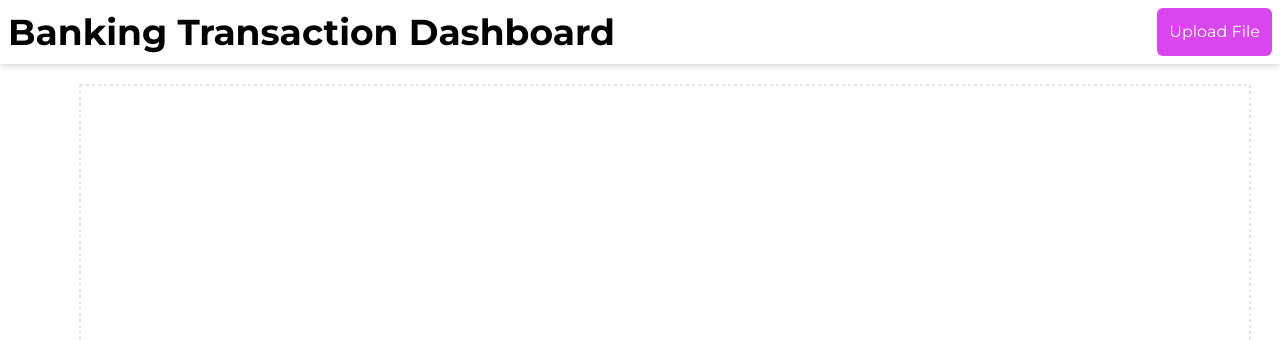
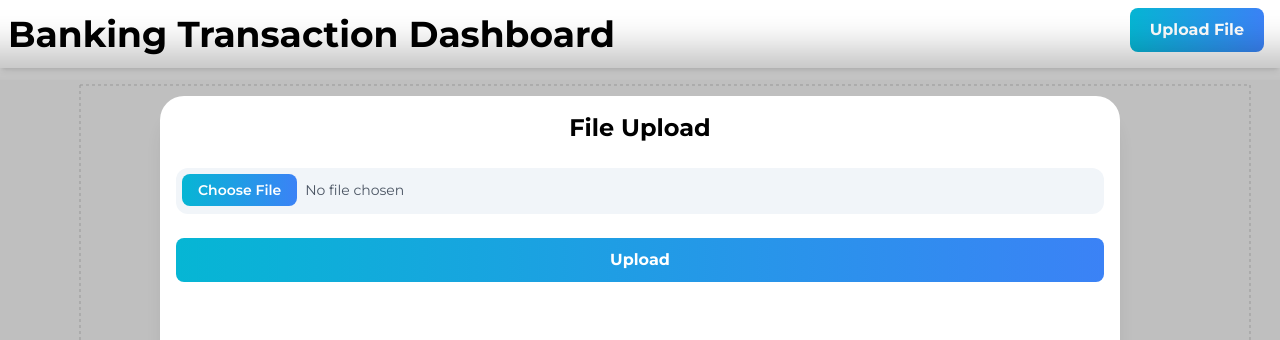
Before and after one commit to jonas-be/Banking-Transaction-Dashboard, a React (Create React App) app in the folder banking-transaction-dashboard/: page / in a window 1280 px wide. Both pictures are taken after a click on the button "Upload File". Shown: the top 340 px of the page. Built offline with nearby package versions, Linux system fonts and the light colour scheme; no server answers.

Commit message:
Implemented UploadPanel

```diff
--- a/banking-transaction-dashboard/src/components/Button.jsx
+++ b/banking-transaction-dashboard/src/components/Button.jsx
@@ -1,9 +1,77 @@
-function Button({ text, addStyle }) {
-  return (
-    <button className={`bg-accent text-white rounded-md p-3 ${addStyle}`} >
-      {text}
-    </button>
-  )
+function Button({ text, size, onClick, addStyle }) {
+
+  switch (size) {
+
+    case "sm":
+      return (
+        <button onClick={onClick} className={`
+        text-sm font-medium
+        text-white
+        text-center
+        bg-gradient-to-r from-cyan-500 to-blue-500 hover:bg-gradient-to-bl rounded-lg px-4 py-1.5 mr-2 mb-2 ${addStyle}`}
+        > {text} </button>
+      )
+
+    case "sml":
+      return (
+        <button onClick={onClick} className={`
+          text-sm font-semibold
+          text-white
+          text-center
+          bg-gradient-to-r from-cyan-500 to-blue-500 hover:bg-gradient-to-bl rounded-lg px-4 py-1.5 mr-2 mb-2 ${addStyle}`}
+        > {text} </button>
+      )
+
+    case "md":
+      return (
+        <button onClick={onClick} className={`
+        text-sm font-medium
+        text-white
+        text-center
+        bg-gradient-to-r from-cyan-500 to-blue-500 hover:bg-gradient-to-bl rounded-lg px-5 py-2.5 mr-2 mb-2 ${addStyle}`}
+        > {text} </button>
+      )
+
+    case "mdl":
+      return (
+        <button onClick={onClick} className={`
+        text-sm font-semibold
+        text-white
+        text-center
+        bg-gradient-to-r from-cyan-500 to-blue-500 hover:bg-gradient-to-bl rounded-lg px-5 py-2.5 mr-2 mb-2 ${addStyle}`}
+        > {text} </button>
+      )
+
+    case "xl":
+      return (
+        <button onClick={onClick} className={`
+          text-md font-semibold
+          text-white
+          text-center
+          bg-gradient-to-r from-cyan-500 to-blue-500 hover:bg-gradient-to-bl rounded-lg px-5 py-2.5 mr-2 mb-2 ${addStyle}`}
+        > {text} </button>
+      )
+
+    case "xll":
+      return (
+        <button onClick={onClick} className={`
+            text-md font-bold
+            text-white
+            text-center
+            bg-gradient-to-r from-cyan-500 to-blue-500 hover:bg-gradient-to-bl rounded-lg px-5 py-2.5 mr-2 mb-2 ${addStyle}`}
+        > {text} </button>
+      )
+
+    default:
+      return (
+        <button onClick={onClick} className={`
+        text-sm font-semibold
+        text-white
+        text-center
+        bg-gradient-to-r from-cyan-500 to-blue-500 hover:bg-gradient-to-bl rounded-lg px-5 py-2.5 mr-2 mb-2 ${addStyle}`}
+        > {text} </button>
+      )
+  }
 }
 
 export default Button
--- a/banking-transaction-dashboard/src/components/Header.jsx
+++ b/banking-transaction-dashboard/src/components/Header.jsx
@@ -1,11 +1,11 @@
 import Button from "./Button"
 
-function Header() {
+function Header({ onButtonClick }) {
   return (
     <>
     <header className="w-full p-2 fixed flex justify-between items-center bg-white z-10 shadow-md">
         <h1 className="text-4xl font-bold" >Banking Transaction Dashboard</h1>
-        <Button text="Upload File"  addStyle="" />
+        <Button text="Upload File" size="xll" onClick={onButtonClick} />
 
     </header>
     <div className="h-20"></div>
--- /dev/null
+++ b/banking-transaction-dashboard/src/components/Upload.jsx
@@ -0,0 +1,25 @@
+import React from 'react'
+
+function Upload() {
+    return (
+        <div className='w-full'>
+
+            <label class="block w-full pt-1.5 px-1.5 bg-slate-100 rounded-xl">
+                <span class="sr-only">Choose File</span>
+                <input  id="csvInput" type="file" class="block w-full text-sm text-gray-600
+
+                file:text-sm file:font-semibold
+                file:text-white
+                file:text-center
+                file:border-none
+                file:bg-gradient-to-r file:from-cyan-500 file:to-blue-500 file:hover:bg-gradient-to-bl file:rounded-lg
+                file:px-4 file:py-1.5 file:mr-2 file:mb-2
+                " />
+            </label>
+        </div>
+
+
+    )
+}
+
+export default Upload
--- a/banking-transaction-dashboard/src/components/UploadPanel.jsx
+++ b/banking-transaction-dashboard/src/components/UploadPanel.jsx
@@ -1,14 +1,71 @@
 import React from 'react'
+import Button from './Button'
+import Upload from './Upload'
 
 function UploadPanel() {
+
+  function onSubmit(e) {
+    e.preventDefault();
+    const files = document.getElementById('csvInput').files;
+    const file = files[0]
+
+    console.log(file);
+
+
+    // nur CSV-Dateien
+    if (!file.type.match('text/csv')) {
+      alert('Failed: Please use a CSV file!')
+      console.log('Failed: Please use a CSV file!');
+      return;
+    }
+
+    console.log("!!!");
+    console.log(file);
+
+
+    const reader = new FileReader()
+    reader.onload = handleFileLoad;
+    reader.readAsText(file);
+  }
+
+  function handleFileLoad(event) {
+    fetch('http://localhost:8080/upload', {
+      method: "POST",
+      body: event.target.result,
+    }).then((response) => {
+      console.log(response);
+
+      if (response.status === 200) {
+        this.uploadStatus = 'Success';
+        this.uploadStyle = 'green';
+      }
+    });
+  }
+
   return (
-  <div></div>
-  // return (
-  //   <div className='fixed w-screen p-4 flex justify-center z-10 bg-[rgb(1,1,1,.25)]'>
-  //     <div className='w-3/4-screen h-3/4-screen rounded-3xl bg-white shadow-xl '>
+    <div className='fixed w-screen p-4 flex justify-center z-10 bg-[rgb(1,1,1,.25)]  shadow-[0_70px_35px_100px_rgba(1,1,1,.25)]'>
+      <div className='sm:w-screen md:w-3/4-screen sm:h-screen md:h-3/4-screen p-4
+      rounded-3xl bg-white shadow-xl flex flex-col '>
+        <h1 className='text-2xl font-bold'>File Upload</h1>
+        <br />
 
-  //     </div>
-  //   </div>
+        <form id="uploadform" method="post" enctype="multipart/form-data" onSubmit={onSubmit}>
+
+          <Upload />
+
+          <br />
+
+
+          <Button type="submit" size="xll" text="Upload" addStyle="w-full" />
+
+
+          {/* <input type="submit" value="Upload File" name="submit" /> */}
+          {/* <p v-bind:class="`${uploadStyle}`">{{ uploadStatus }}</p> */}
+        </form>
+
+
+      </div>
+    </div>
   )
 }
 
--- a/banking-transaction-dashboard/src/views/MainSite.jsx
+++ b/banking-transaction-dashboard/src/views/MainSite.jsx
@@ -9,6 +9,8 @@ function MainSite() {
 
   const [transactions, setTransactions] = useState([])
   const [dailyTransactions, setDailyTransactions] = useState([])
+  const [uploadShown, setUploadShown] = useState(false)
+
 
   useEffect(() => {
     async function setUp() {
@@ -35,20 +37,23 @@ function MainSite() {
     return data;
   }
 
+  function onButtonClick() {
+    setUploadShown(!uploadShown)
+
+
+  }
+
   return (
     <>
-      <Header />
+      <Header onButtonClick={onButtonClick} />
 
-      <UploadPanel />
+      {uploadShown ? <UploadPanel /> : ""}
+
+
 
       <ChartComponent transactions={dailyTransactions} />
       <DashboardOne transactions={transactions} />
       <Footer />
-
-
-
-
-
     </>
   )
 }
```
Also changed, not shown: 1 other file (tests, documents, lock files or other folders).
